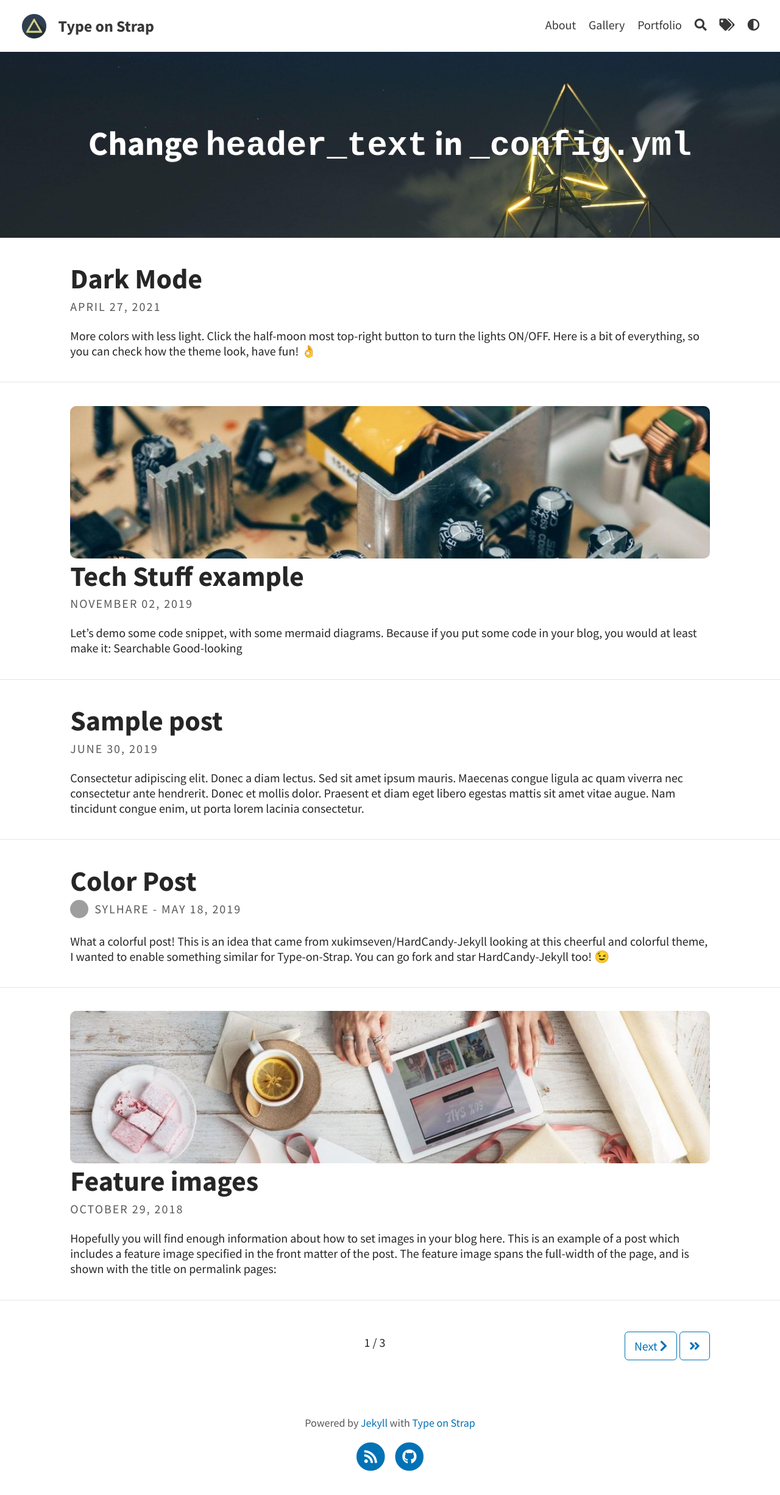
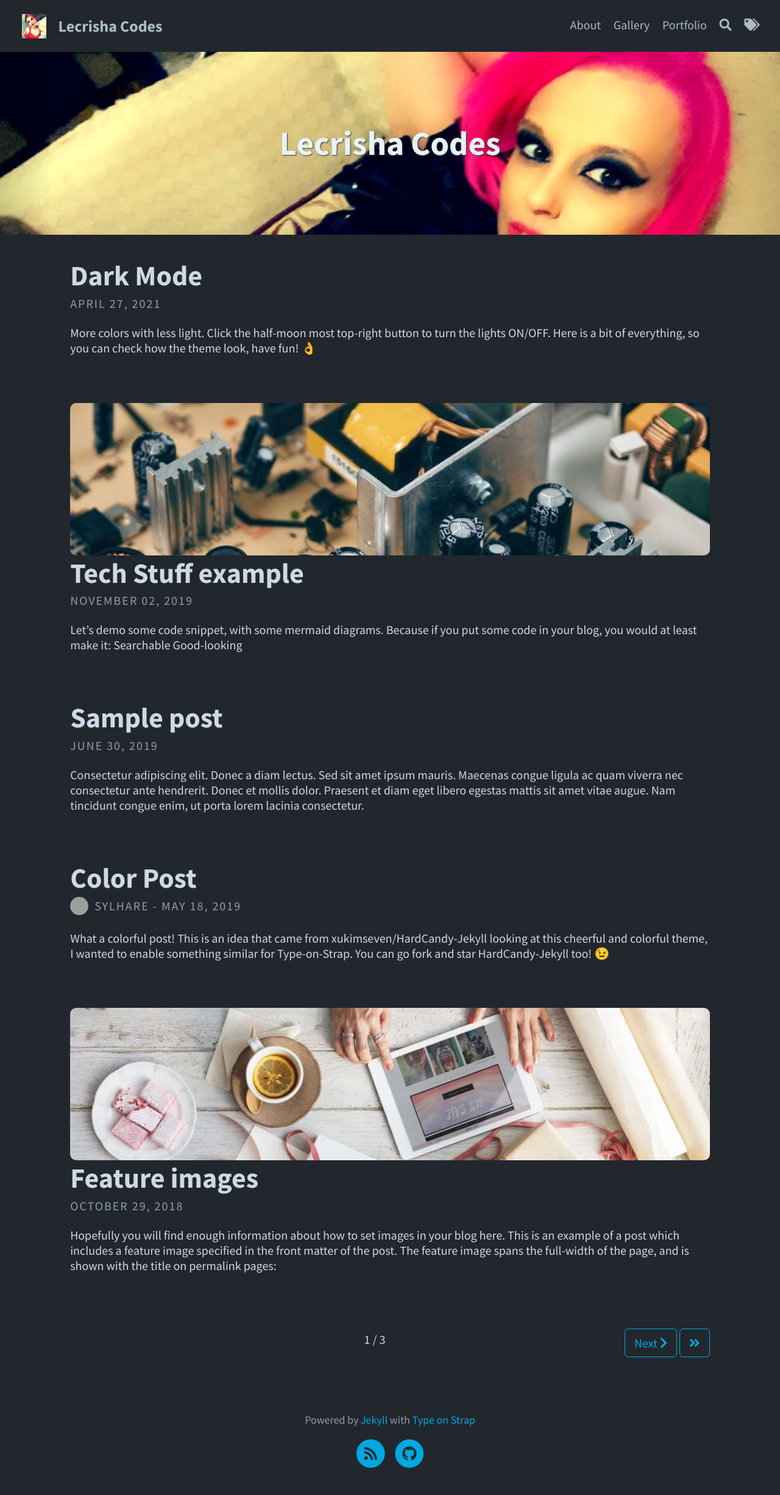
Before and after one commit to lecrishacodes/lecrishacodes.github.io, a Jekyll site: the page built from index.html, in a window 1280 px wide. Shown: the whole page at 61% size. Built offline with Jekyll 4.4.1, drawn with Linux system fonts in a browser that asks for light colours; a script that is not in the unit is left out; the list of posts is cut into pages by our own code; grey boxes are pictures that could not be loaded.

Commit message:
Edit _config.yml and add custom images

```diff
--- a/_config.yml
+++ b/_config.yml
@@ -1,16 +1,16 @@
 # SITE CONFIGURATION
-baseurl: "/Type-on-Strap"
-url: "https://sylhare.github.io"
+baseurl: ""
+url: "https://lecrishacodes.github.io"
 
 # THEME-SPECIFIC CONFIGURATION
-title: Type on Strap                                    # site's title
-description: "A website with blog posts and pages"      # used by search engines
-avatar: assets/img/triangle.png                         # Empty for no avatar in navbar
+title: Lecrisha Codes                                    # site's title
+description: "A website with blog posts and pages featuring the work and contributions of developer, Lecrisha Bryan"      # used by search engines
+avatar: assets/img/profile.jpg                         # Empty for no avatar in navbar
 favicon: assets/favicon.ico                             # Icon displayed in the tab
 
 # Header and footer text
-header_text: Change <code>header_text</code> in <code>_config.yml</code>  # Change Blog header text
-header_feature_image: assets/img/header/triangular.jpeg
+header_text: Lecrisha Codes  # Change Blog header text
+header_feature_image: assets/img/header/lecrisha.png
 header_feature_image_responsive: true
 footer_text: >
   Powered by <a href="https://jekyllrb.com/">Jekyll</a> with <a href="https://github.com/sylhare/Type-on-Strap">Type on Strap</a>
@@ -27,7 +27,7 @@ katex: true                                             # Enable if using math m
 mermaid: default                                        # Enable mermaid-js for diagrams, use theme: base, forest, dark, default, neutral
 google_analytics:                                       # Tracking ID, e.g. "UA-000000-01"
 cookie_consent: false                                   # To respect the usage of cookies
-color_theme: auto                                       # auto, dark or light
+color_theme: dark                                       # auto, dark or light
 
 # Comments
 comments:
@@ -53,5 +53,5 @@ sass:
 plugins: [jekyll-paginate, jekyll-seo-tag, jekyll-feed]
 exclude: [".jekyll-cache", ".jekyll-metadata", ".idea", "vendor/*", "assets/node_modules/*"]
 
-# theme: type-on-strap                                  # if using the theme as a jekyll theme gem
-remote_theme: sylhare/Type-on-Strap                     # If using as a remote_theme in github
+theme: type-on-strap                                  # if using the theme as a jekyll theme gem
+# remote_theme: sylhare/Type-on-Strap                     # If using as a remote_theme in github
```
Also changed, not shown: assets/favicon.ico, assets/img/header/lecrisha.png (added), assets/img/profile.jpg (added), 1 other file.
